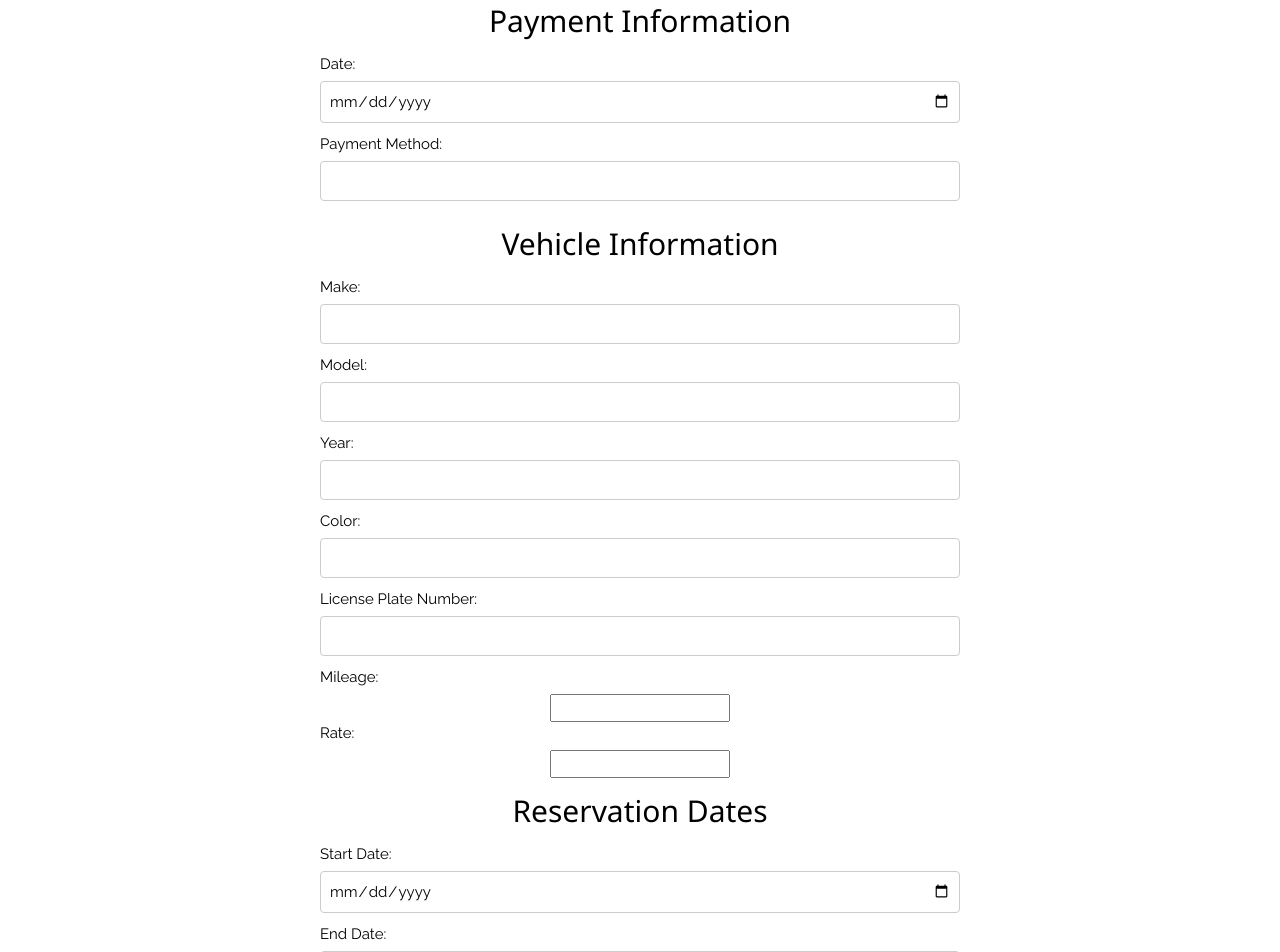
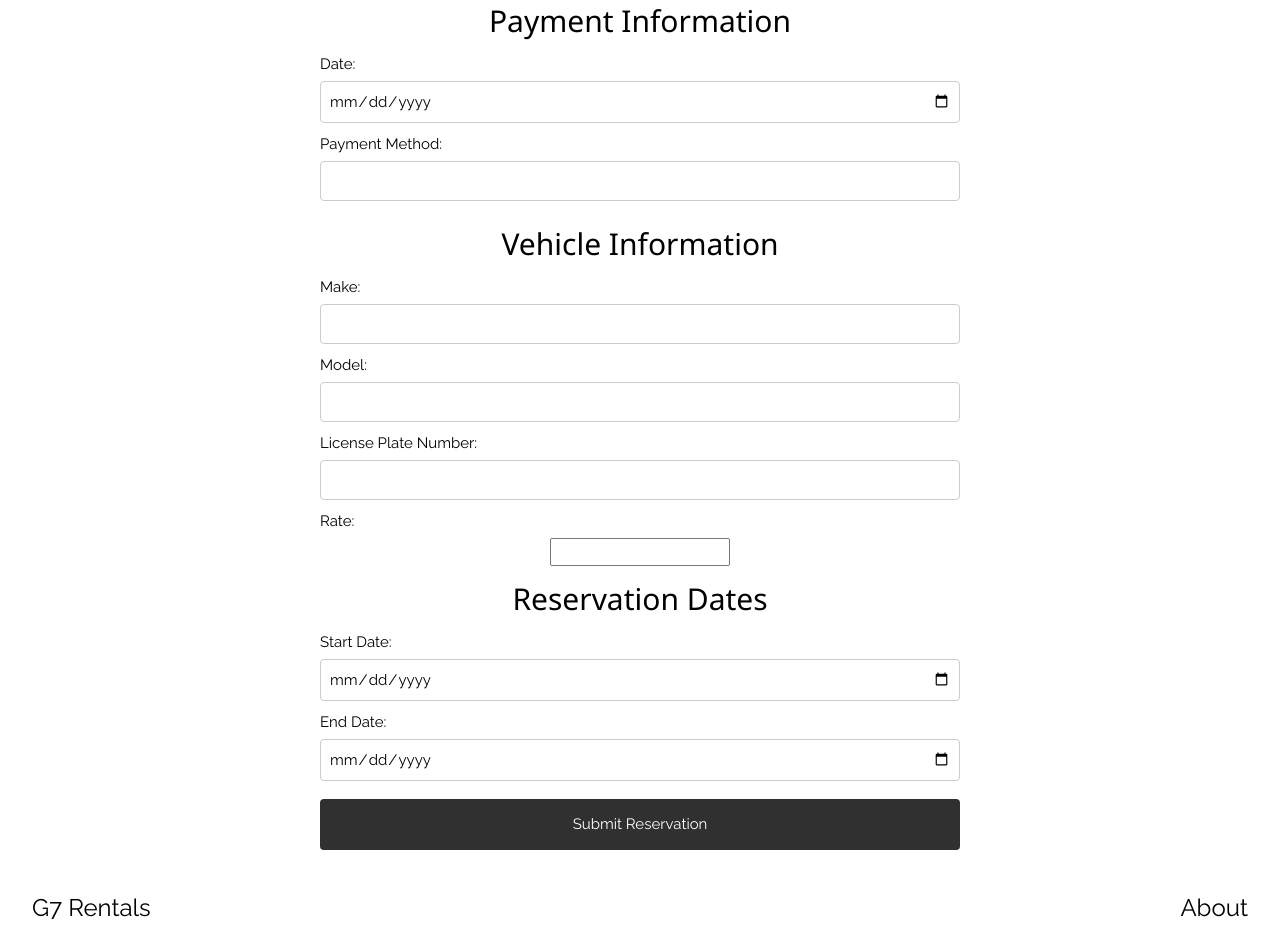
Before and after one commit to RexTech8/INFR3810UGroup7, a Flask app: page /form/ in a window 1280 px wide. Shown: the part 752-1704 px from the top of the page. Run offline with Flask 3, Linux system fonts and the light colour scheme.

Commit message:
made chanegs

```diff
--- a/templates/form.html
+++ b/templates/form.html
@@ -101,17 +101,8 @@
             <label for="model">Model:</label>
             <input type="text" id="model" name="model" required><br>
 
-            <label for="year">Year:</label>
-            <input type="text" id="year" name="year" required><br>
-
-            <label for="color">Color:</label>
-            <input type="text" id="color" name="color" required><br>
-
             <label for="license_plate">License Plate Number:</label>
             <input type="text" id="license_plate" name="license_plate" required><br>
-
-            <label for="mileage">Mileage:</label>
-            <input type="number" id="mileage" name="mileage" required><br>
 
             <label for="rate">Rate:</label>
             <input type="number" id="rate" name="rate" step="0.01" required><br>
```
